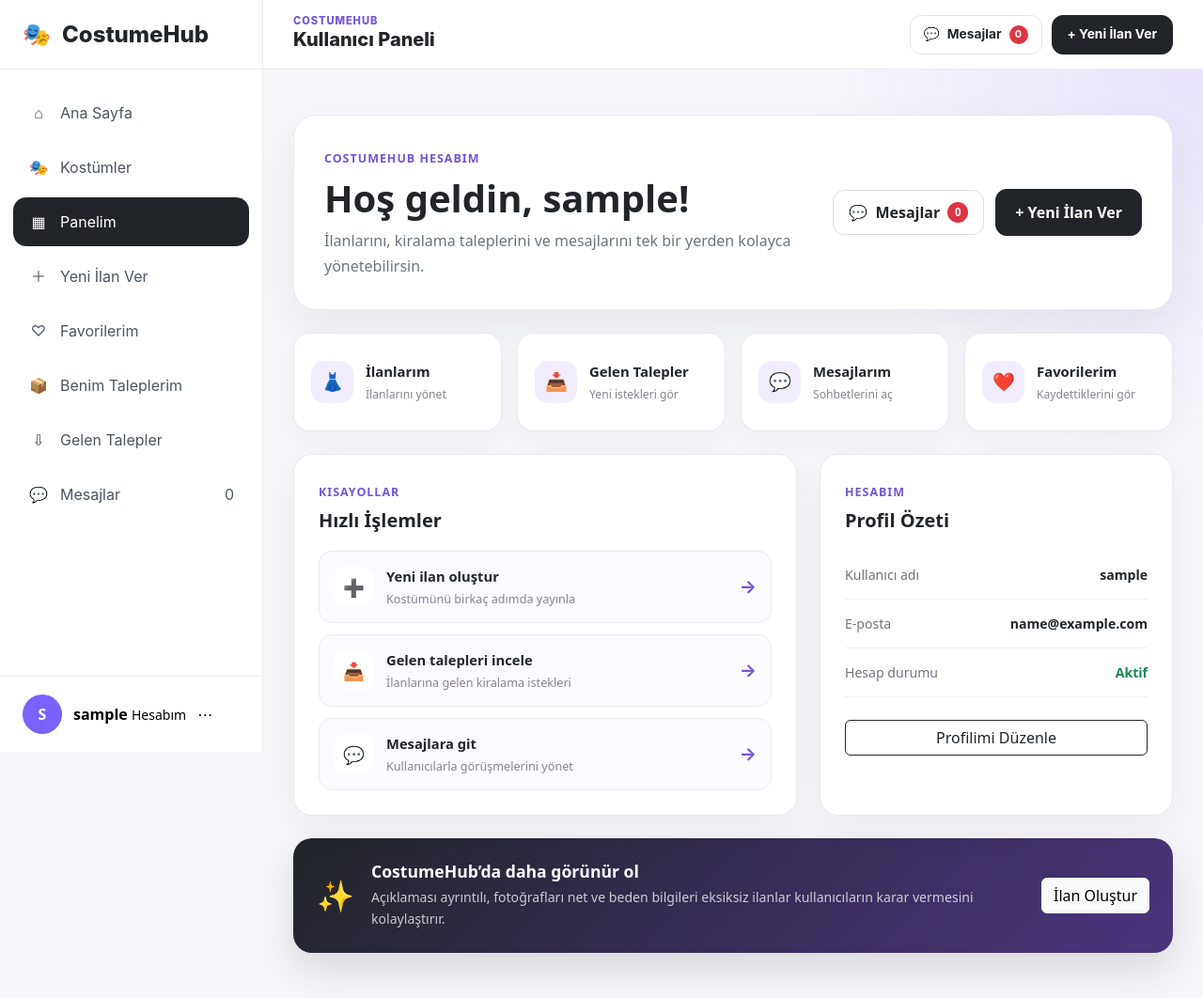
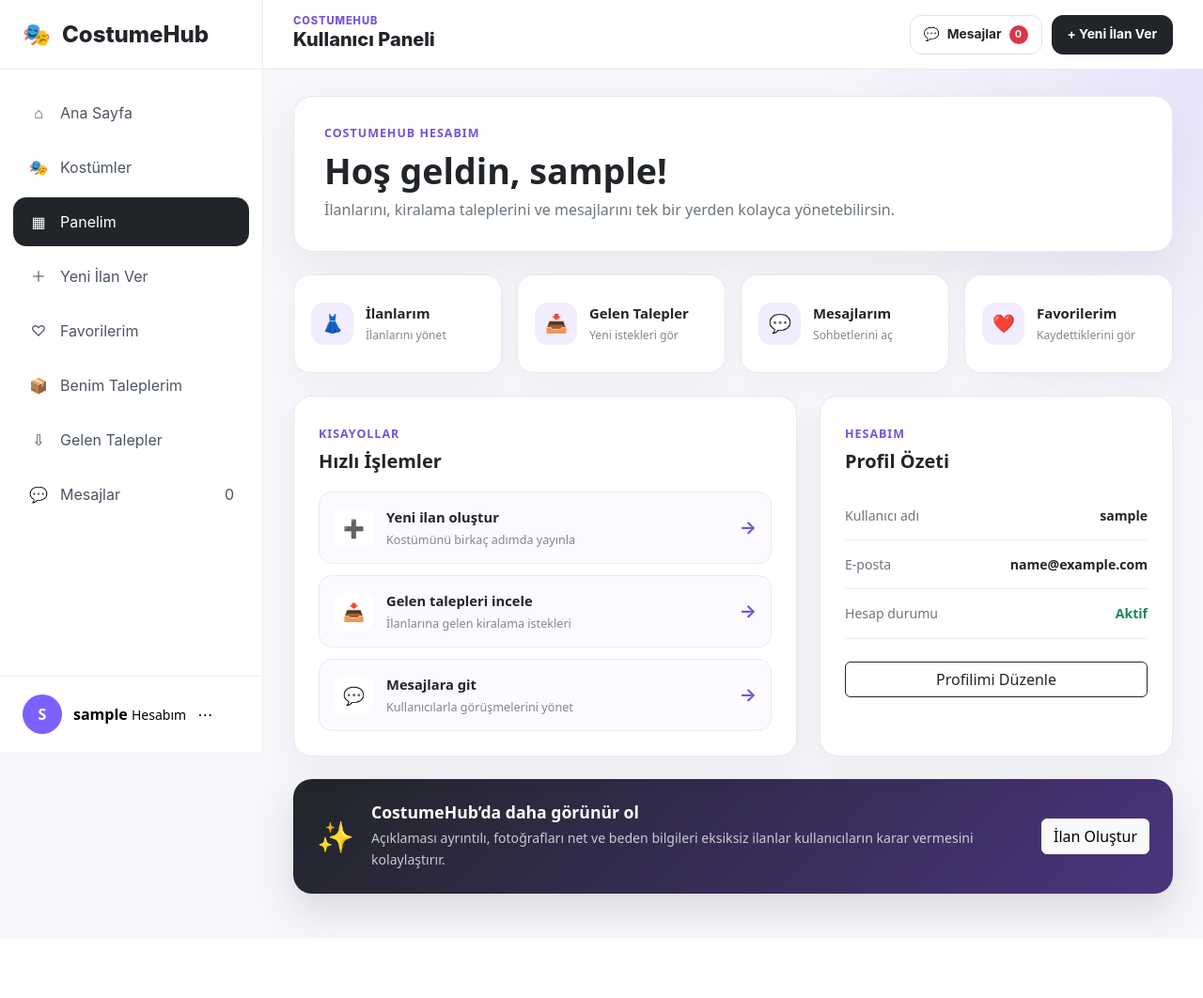
Before and after one commit to ikrabaser/costumehub, a Django app: page /hesap/panel/ in a window 1280 px wide. Shown: the whole page at 94% size. After the commit the page ends 991 px from the top, so only its background shows below. Run offline with Django 5.2, Linux system fonts and the light colour scheme; the visitor is signed in with stand-in values (Sample User, id 1); parts of the project's set-up code (start-up, migrations or seed data) failed here and were passed over.

Commit message:
style: simplify dashboard welcome section

```diff
--- a/accounts/templates/accounts/panel.html
+++ b/accounts/templates/accounts/panel.html
@@ -26,31 +26,6 @@
                     İlanlarını, kiralama taleplerini ve mesajlarını
                     tek bir yerden kolayca yönetebilirsin.
                 </p>
-            </div>
-
-            <div class="dashboard-welcome-actions">
-
-                <a
-                    href="{% url 'conversations:sohbet_listesi' %}"
-                    class="dashboard-notification-button"
-                    aria-label="Mesajlar"
-                >
-                    <span class="dashboard-action-icon">💬</span>
-                    <span>Mesajlar</span>
-
-                    <!-- Daha sonra gerçek okunmamış mesaj sayısı bağlanacak -->
-                    <span class="dashboard-notification-badge">
-                        0
-                    </span>
-                </a>
-
-                <a
-                    href="{% url 'products:ilan_olustur' %}"
-                    class="btn btn-dark dashboard-primary-button"
-                >
-                    + Yeni İlan Ver
-                </a>
-
             </div>
 
         </div>
--- a/static/css/style.css
+++ b/static/css/style.css
@@ -1168,3 +1168,39 @@ body {
 .costume-sidebar-menu {
     font-family: "Inter", "Segoe UI", Arial, sans-serif;
 }
+/* ==========================================
+   Dashboard karşılama alanı
+========================================== */
+
+.dashboard-page .container {
+    padding-top: 28px !important;
+}
+
+.dashboard-welcome {
+    display: flex;
+    align-items: center;
+    justify-content: flex-start;
+    min-height: auto;
+    padding: 30px 32px;
+    border-radius: 20px;
+}
+
+.dashboard-welcome > div {
+    width: 100%;
+}
+
+.dashboard-eyebrow {
+    display: block;
+    margin-bottom: 8px;
+}
+
+.dashboard-title {
+    margin-bottom: 8px;
+    font-size: clamp(1.8rem, 3vw, 2.35rem);
+    line-height: 1.15;
+}
+
+.dashboard-description {
+    max-width: 720px;
+    line-height: 1.6;
+}
```
